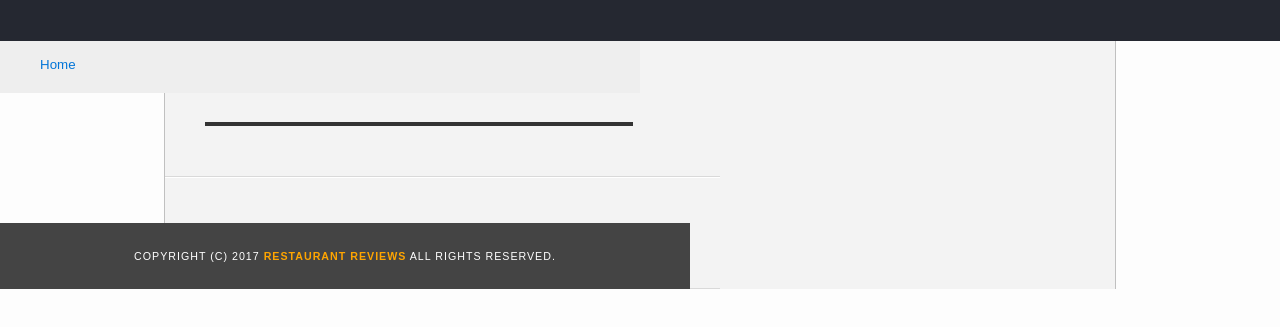
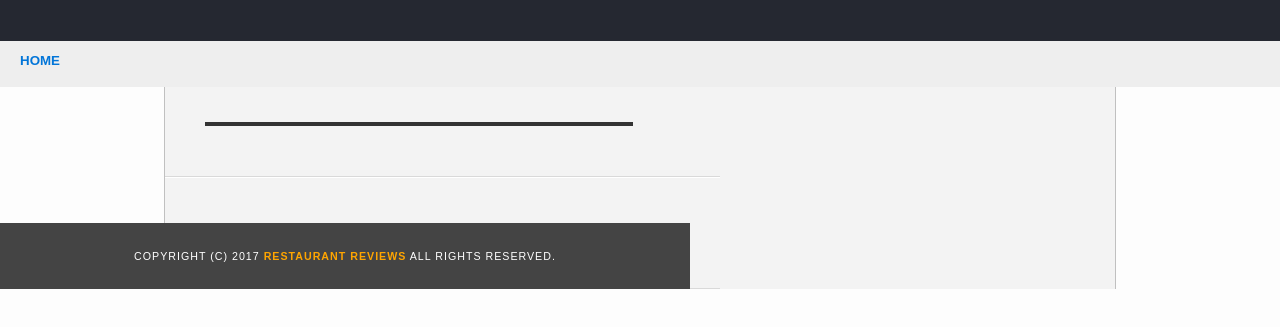
Before and after one commit to CodeWithOz/RestaurantReviewsApp, a website: page app/restaurant.html in a window 1280 px wide. Shown: the part 69-396 px from the top of the page. Drawn offline with Linux system fonts and the light colour scheme; some packages are replaced by stand-ins of ours; files that its build step writes are made by us from their sources.

Commit message:
Make breadcrumb text more prominent

```diff
--- a/app/restaurant.html
+++ b/app/restaurant.html
@@ -37,7 +37,7 @@
       </nav>
       <!-- Beginning breadcrumb -->
       <ul id="breadcrumb" >
-        <li><a href="/">Home</a></li>
+        <li><a href="/"><strong>Home</strong></a></li>
       </ul>
       <!-- End breadcrumb -->
       <!-- End nav -->
--- a/app/scripts/restaurant_info.js
+++ b/app/scripts/restaurant_info.js
@@ -142,7 +142,12 @@ const createReviewHTML = (review) => {
 const fillBreadcrumb = (restaurant=self.restaurant) => {
   const breadcrumb = document.getElementById('breadcrumb');
   const li = document.createElement('li');
-  li.innerHTML = restaurant.name;
+
+  // make text bold
+  const strong = document.createElement('strong');
+  strong.innerHTML = restaurant.name;
+
+  li.appendChild(strong);
   breadcrumb.appendChild(li);
 }
 
--- a/app/styles/restaurants.css
+++ b/app/styles/restaurants.css
@@ -1,10 +1,12 @@
 #breadcrumb {
-    padding: 10px 40px 16px;
+    padding: 10px 20px 16px;
     list-style: none;
     background-color: #eee;
-    font-size: 17px;
     margin: 0;
-    width: calc(50% - 80px);
+    text-transform: uppercase;
+
+    /* 40px is the total left and right padding */
+    width: calc(100% - 40px);
 }
 
 /* Display list items side by side */
```
